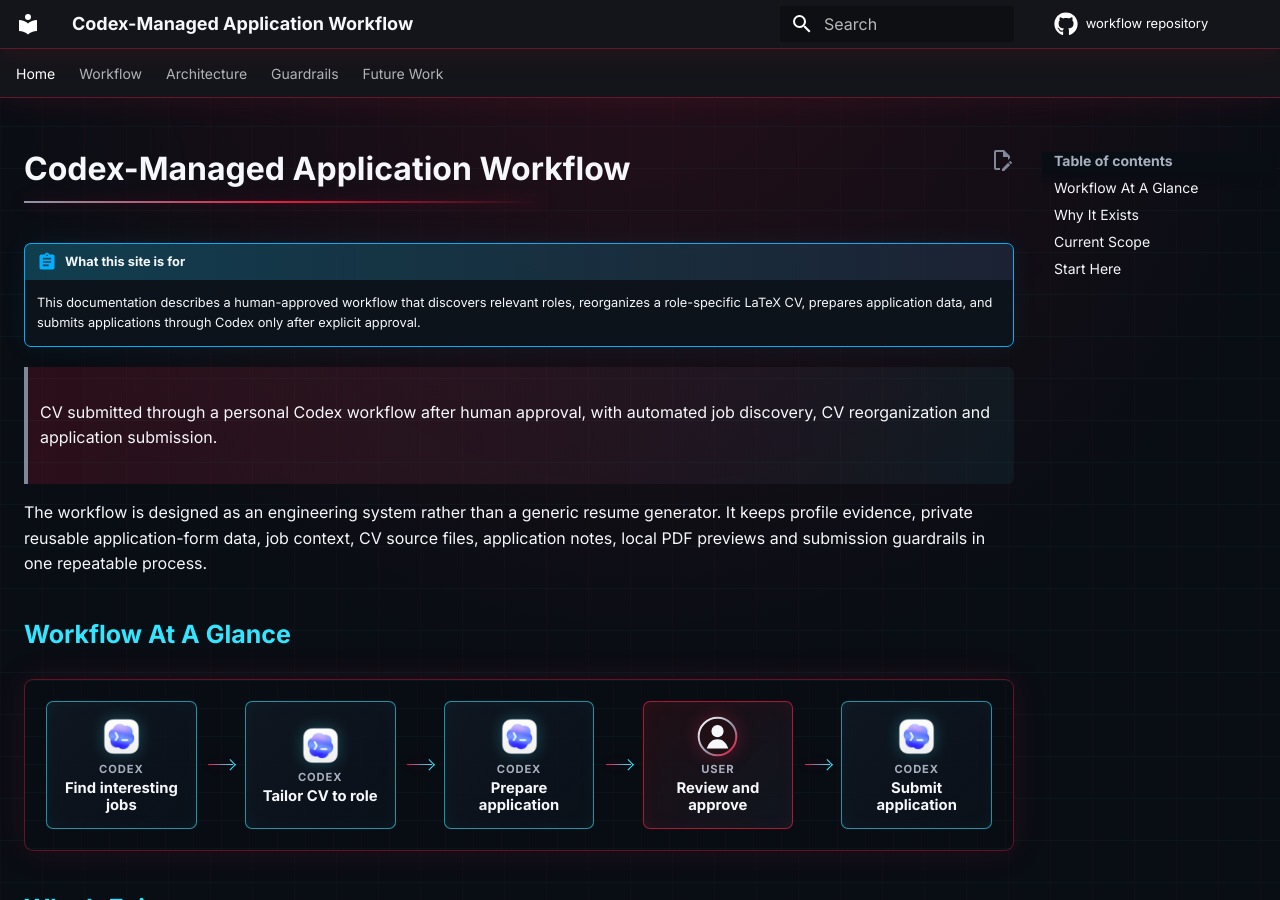
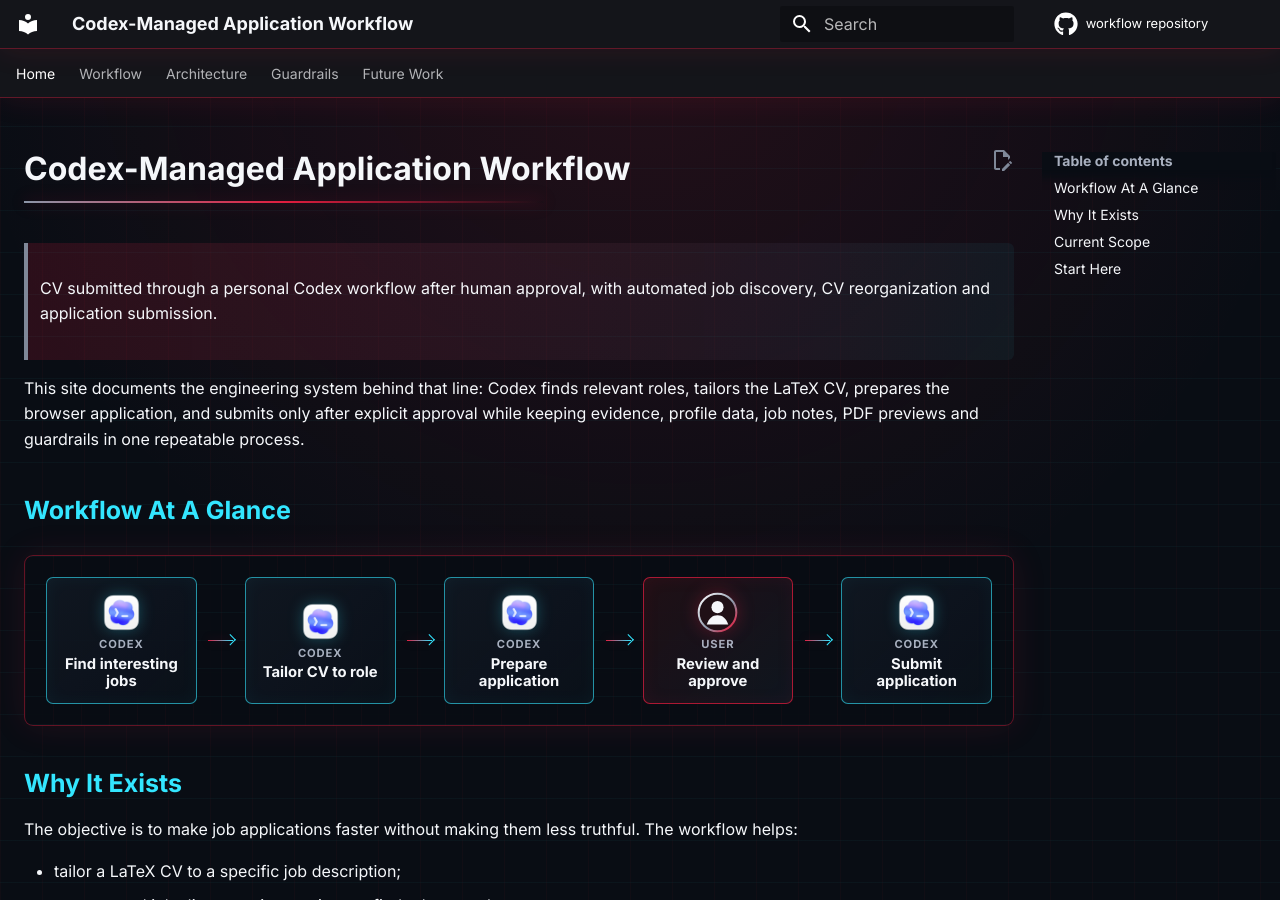
Before and after one commit to ddm18/codex-managed-application-workflow, an MkDocs documentation site: the page built from docs/index.md, in a window 1280 px wide and 900 px high. Built offline with MkDocs 1.6.1 and Material for MkDocs 9.7.7, drawn with Linux system fonts in a browser that asks for light colours; comment, search, counter and statistics services are not loaded.

Commit message:
Simplify docs home introduction

```diff
--- a/docs/index.md
+++ b/docs/index.md
@@ -1,17 +1,12 @@
 # Codex-Managed Application Workflow
-
-!!! abstract "What this site is for"
-    This documentation describes a human-approved workflow that discovers
-    relevant roles, reorganizes a role-specific LaTeX CV, prepares application
-    data, and submits applications through Codex only after explicit approval.
 
 > CV submitted through a personal Codex workflow after human approval, with
 > automated job discovery, CV reorganization and application submission.
 
-The workflow is designed as an engineering system rather than a generic resume
-generator. It keeps profile evidence, private reusable application-form data,
-job context, CV source files, application notes, local PDF previews and
-submission guardrails in one repeatable process.
+This site documents the engineering system behind that line: Codex finds
+relevant roles, tailors the LaTeX CV, prepares the browser application, and
+submits only after explicit approval while keeping evidence, profile data, job
+notes, PDF previews and guardrails in one repeatable process.
 
 ## Workflow At A Glance
 
```
